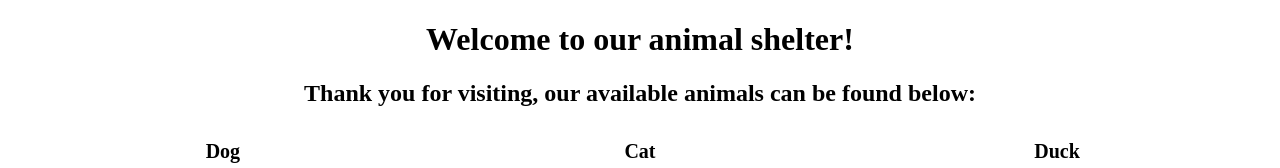
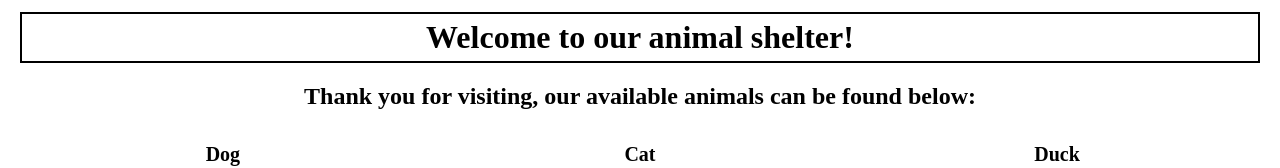
Before and after one commit to HoldenJC/animal-shelter, a plain HTML site: page index.html in a window 1280 px wide. Shown: the top 168 px of the page. Drawn offline with Linux system fonts and the light colour scheme.

Commit message:
add box around title

```diff
--- a/css/styles.css
+++ b/css/styles.css
@@ -22,3 +22,9 @@ h1 {
 .column h1 {
   font-size: 20px;
 }
+
+.titlebox {
+  margin: 12px;
+  border: 2px solid black;
+  padding: 5px;
+}
--- a/index.html
+++ b/index.html
@@ -5,7 +5,7 @@
     <title>Animal Shelter Website</title>
   </head>
   <body>
-    <h1>Welcome to our animal shelter!</h1>
+    <h1 class="titlebox">Welcome to our animal shelter!</h1>
     <h2>Thank you for visiting, our available animals can be found below:</h2>
 
     <div class="column">
```
